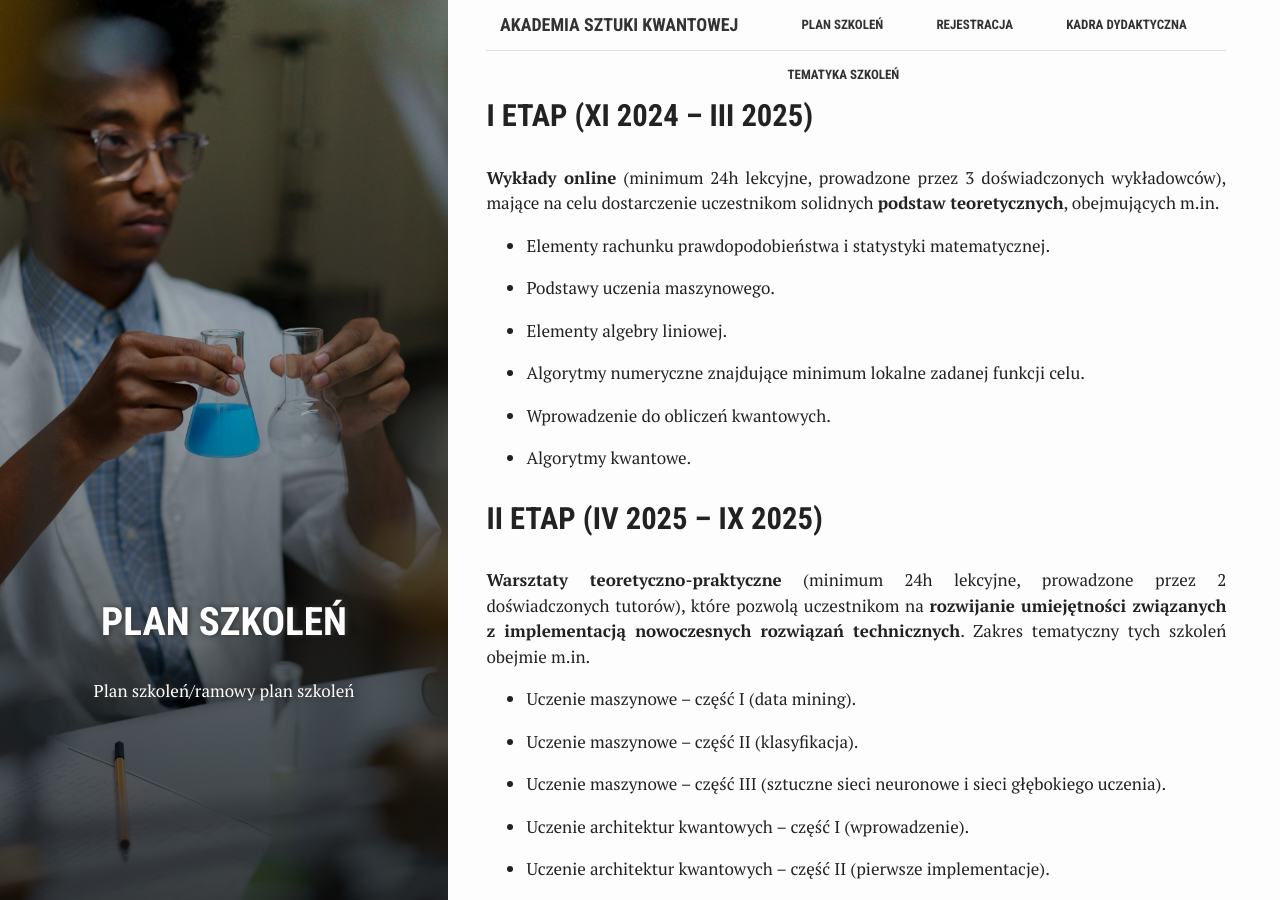
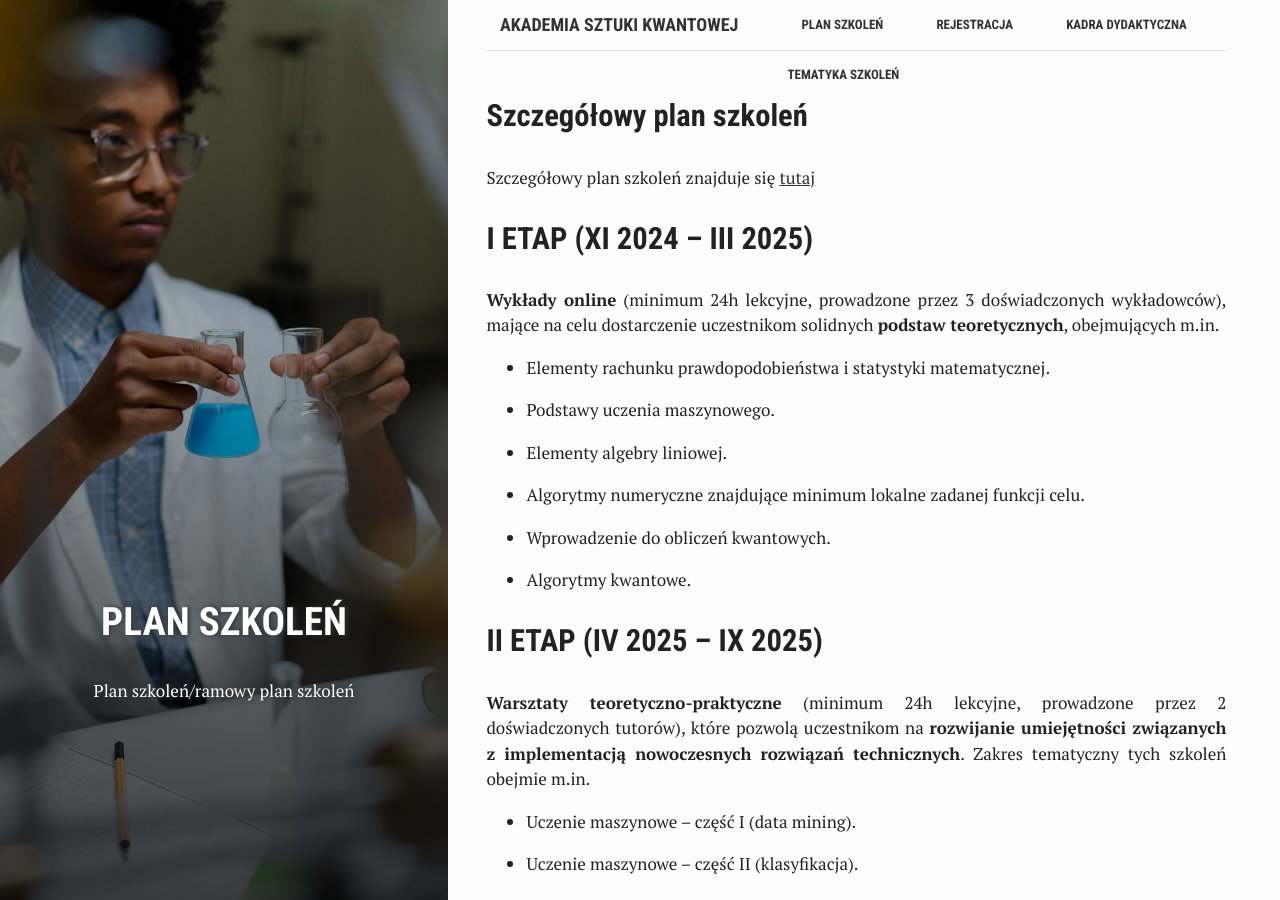
Before and after one commit to iitis/ask-website, a Jekyll site: the page built from plan.md, in a window 1280 px wide and 900 px high. Built offline with Jekyll 4.4.1, drawn with Linux system fonts in a browser that asks for light colours.

Commit message:
move detailed courses elsewhere

```diff
--- a/plan.md
+++ b/plan.md
@@ -6,6 +6,9 @@ title: "Plan szkoleń"
 summary: "Plan szkoleń/ramowy plan szkoleń"
 active: true
 ---
+## Szczegółowy plan szkoleń
+Szczegółowy plan szkoleń znajduje się [tutaj]({{ site.docs | relative_url }}/plan_szkolen.pdf)
+
 
 ## I ETAP (XI 2024 – III 2025)
 
```
Also changed, not shown: topics.md (+0 -3 lines).
